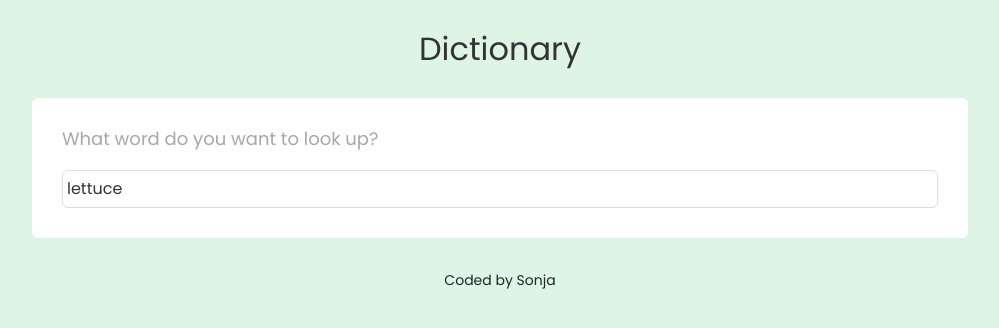
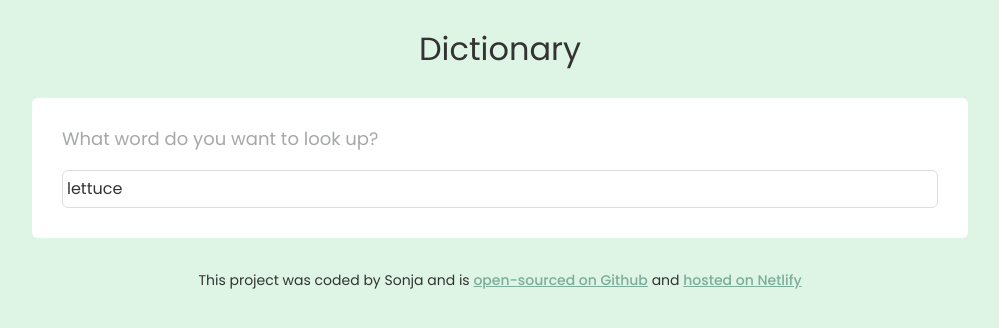
Before and after one commit to code-kedi/dictionary-app-react, a React (Create React App) app: page / in a window 1280 px wide. Shown: the top 328 px of the page, without its empty margins (140-1139 px from the left). Built offline with nearby package versions, Linux system fonts and the light colour scheme; no server answers.

Commit message:
Included link to GitHub repo and Netlify

```diff
--- a/src/App.css
+++ b/src/App.css
@@ -14,7 +14,24 @@ body {
   font-weight: 400;
 }
 
+.App a {
+  color: #7CAC9A;
+  font-weight: 500;
+  transition: 3ms ease;
+}
+
+.App a:hover {
+  color: #668D7E;
+  font-weight: 500;
+}
+
+
 .App-header, .App-footer {
   margin: 30px 0;
   text-align: center;
 }
+
+.App-footer {
+  color: #333;
+  font-weight: 400;
+}
--- a/src/App.js
+++ b/src/App.js
@@ -9,7 +9,13 @@ function App() {
           <h1>Dictionary</h1>
         </header>
         <main><Dictionary defaultKeyword="lettuce"/></main>
-        <footer className="App-footer"><small>Coded by Sonja</small></footer>
+        <footer className="App-footer">
+          <small>
+            This project was coded by Sonja and is{" "}
+            <a href="https://github.com/code-kedi/dictionary-app-react" target="_blank" rel="noreferrer">open-sourced on Github</a>
+            {" "}and{" "}<a href="https://playful-donut-fbc49a.netlify.app/" target="_blank" rel="noreferrer"> hosted on Netlify</a>
+          </small>
+        </footer>
       </div>
     </div>
   );
```
